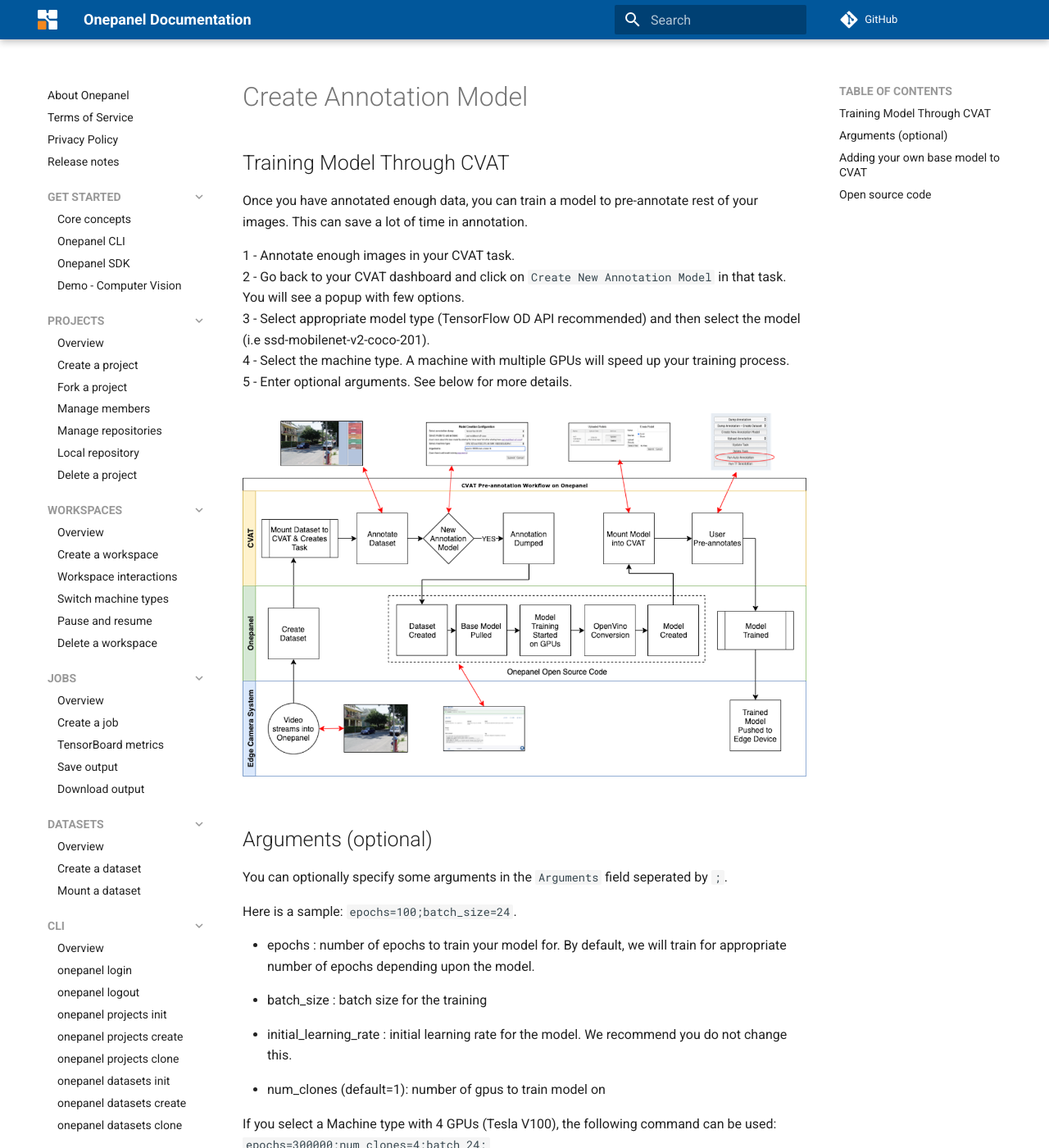
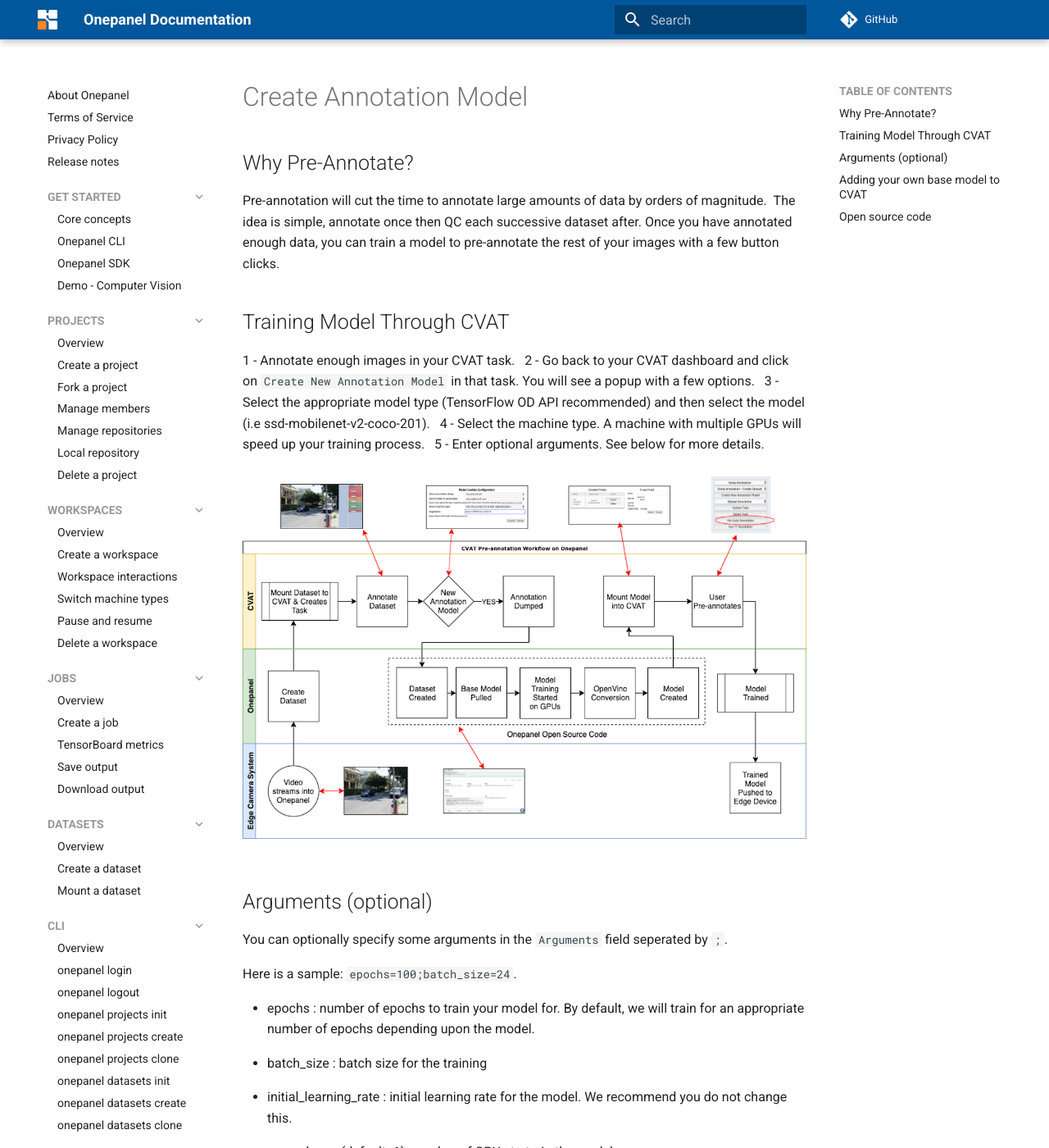
Before and after one commit to onepanelio/docs, an MkDocs documentation site: the page built from docs/CVAT/create_annotation_model.md, in a window 1280 px wide and 1400 px high. Shown: the whole window at 82% size. Built offline with MkDocs 1.6.1 and Material for MkDocs 9.7.7, drawn with Linux system fonts in a browser that asks for light colours; comment, search, counter and statistics services are not loaded; some of the changed text lies outside the part shown.

Commit message:
Update create_annotation_model.md

```diff
--- a/docs/CVAT/create_annotation_model.md
+++ b/docs/CVAT/create_annotation_model.md
@@ -1,9 +1,12 @@
+## Why Pre-Annotate?
+Pre-annotation will cut the time to annotate large amounts of data by orders of magnitude.  The idea is simple, annotate once then QC each successive dataset after.
+Once you have annotated enough data, you can train a model to pre-annotate the rest of your images with a few button clicks.
+
 ## Training Model Through CVAT
-Once you have annotated enough data, you can train a model to pre-annotate rest of your images. This can save a lot of time in annotation.
 
 1 - Annotate enough images in your CVAT task.
-2 - Go back to your CVAT dashboard and click on `Create New Annotation Model` in that task. You will see a popup with few options.
-3 - Select appropriate model type (TensorFlow OD API recommended) and then select the model (i.e ssd-mobilenet-v2-coco-201).
+2 - Go back to your CVAT dashboard and click on `Create New Annotation Model` in that task. You will see a popup with a few options.
+3 - Select the appropriate model type (TensorFlow OD API recommended) and then select the model (i.e ssd-mobilenet-v2-coco-201).
 4 - Select the machine type. A machine with multiple GPUs will speed up your training process.
 5 - Enter optional arguments. See below for more details.
 
@@ -15,10 +18,10 @@
 
 Here is a sample: `epochs=100;batch_size=24`.
 
-- epochs : number of epochs to train your model for. By default, we will train for appropriate number of epochs depending upon the model.
+- epochs : number of epochs to train your model for. By default, we will train for an appropriate number of epochs depending upon the model.
 - batch_size : batch size for the training
 - initial_learning_rate : initial learning rate for the model. We recommend you do not change this.
-- num_clones (default=1): number of gpus to train model on
+- num_clones (default=1): number of GPUs to train the model
 
 If you select a Machine type with 4 GPUs (Tesla V100), the following command can be used:
 `epochs=300000;num_clones=4;batch_24;`
@@ -27,7 +30,7 @@
 
 ## Adding your own base model to CVAT
 
-You can also add your own base models to CVAT via Onepanel.  Please email us at info@onepanel.io to learn how.
+You can also add your own base models to CVAT via Onepanel.  Please email us at info@onepanel.io to learn how.
 
 ## Open source code
 
```
